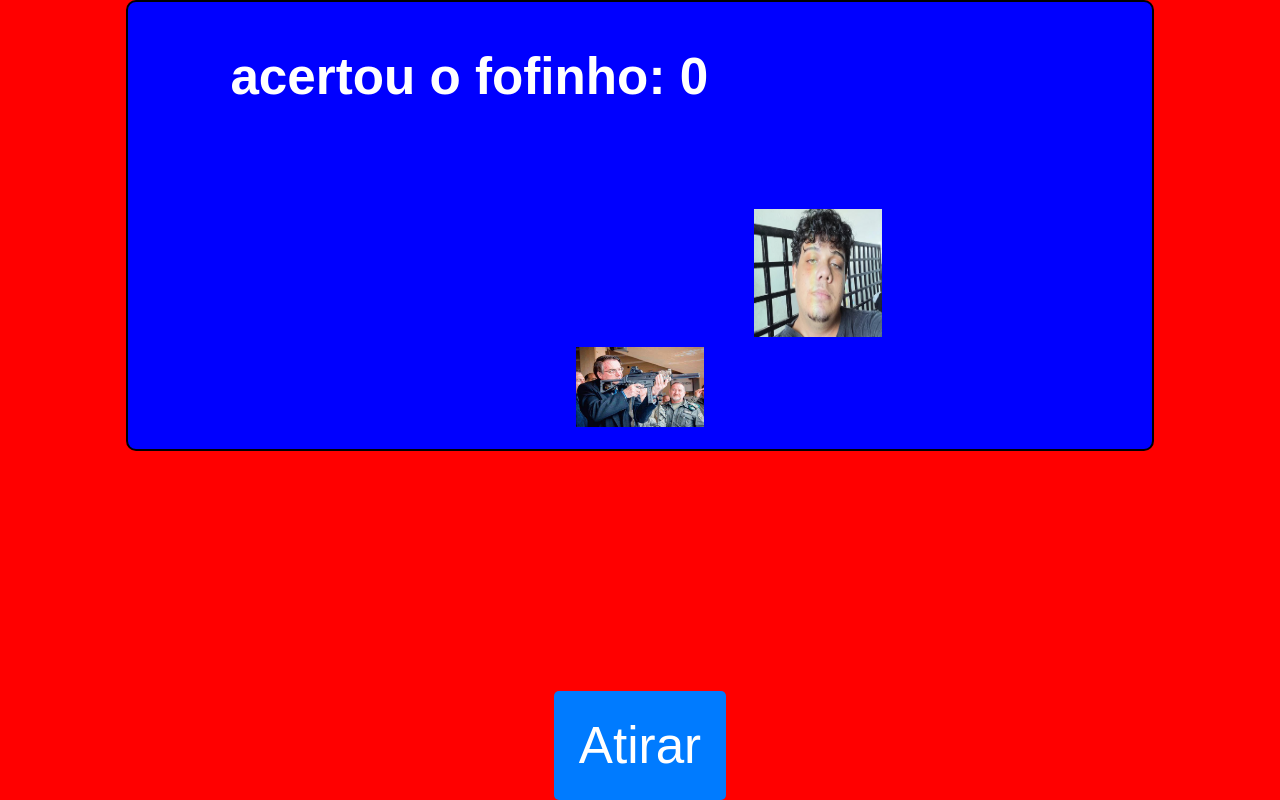
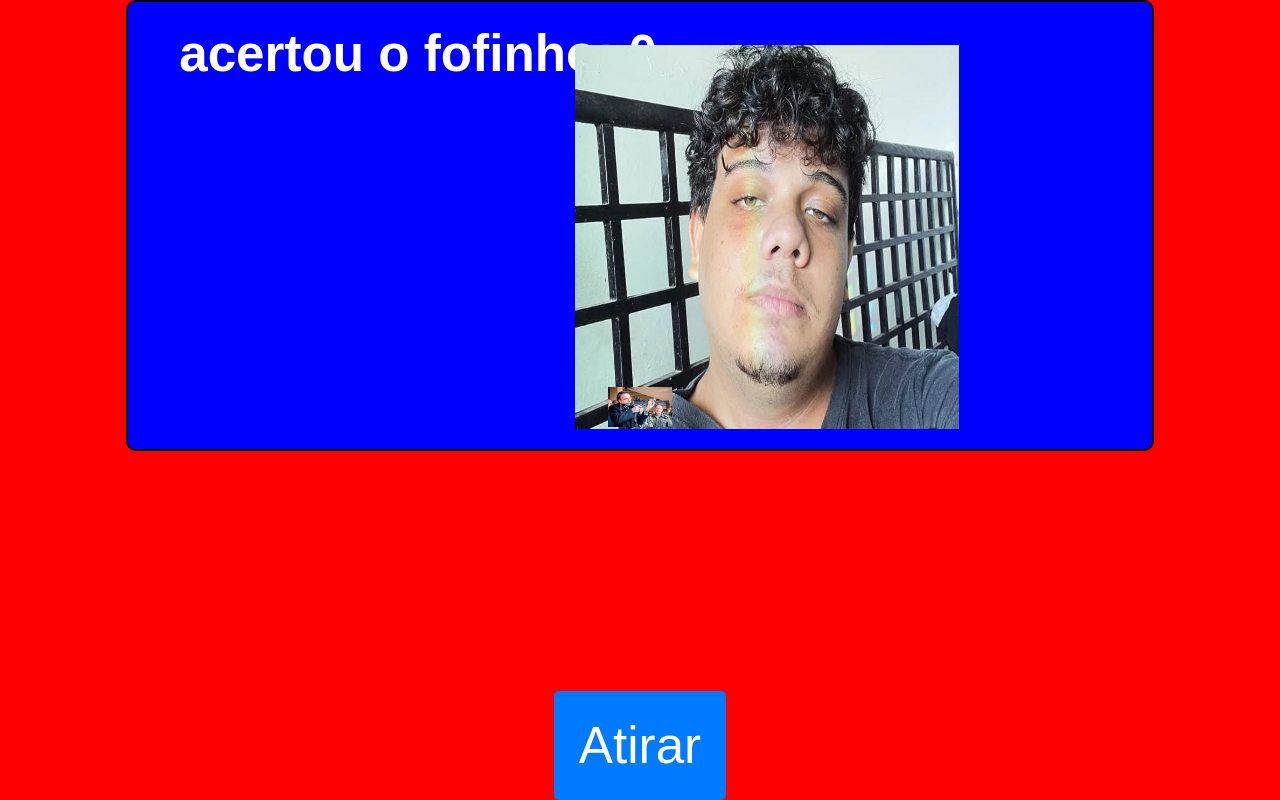
Before and after one commit to joao104/joao, a plain HTML site: page index.html in a window 1280 px wide. Drawn offline with Linux system fonts and the light colour scheme.

Commit message:
Update index.html

```diff
--- a/index.html
+++ b/index.html
@@ -27,16 +27,16 @@
         }
 
         #movingImage {
-            width: 10vw;
-            height: 10vw;
+            width: 30vw;
+            height: 30vw;
             position: absolute;
             cursor: pointer;
         }
 
         #score {
             position: absolute;
-            top: 10%;
-            left: 10%;
+            top: 5%;
+            left: 5%;
             font-size: 4vw;
             font-weight: bold;
             color: #fff;
@@ -70,8 +70,8 @@
 
         /* Estilo para o boneco */
         #character {
-            width: 10vw;
-            height: 10vh;
+            width: 5vw;
+            height: 5vh;
             position: absolute;
             bottom: 5%;
             left: 50%;
```
